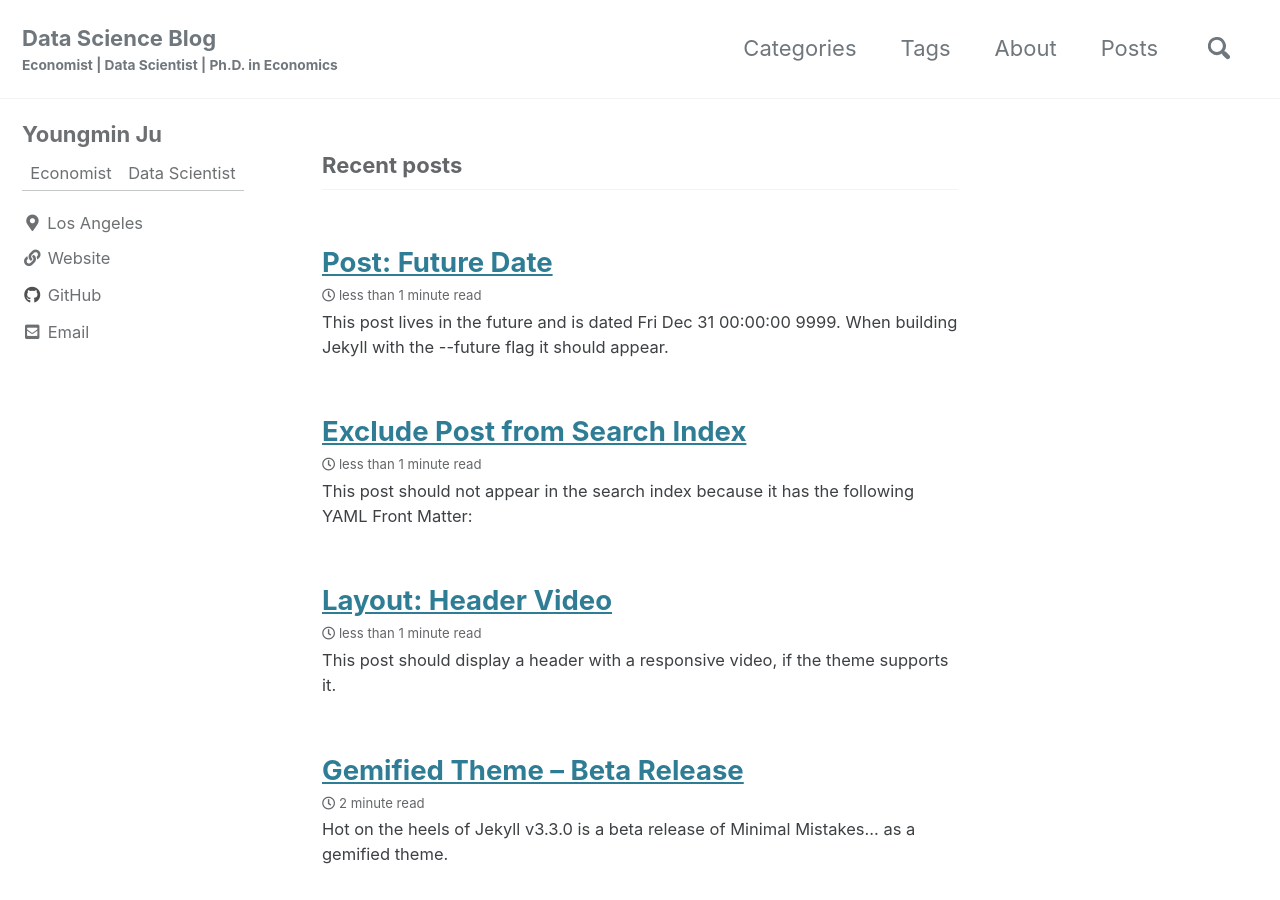
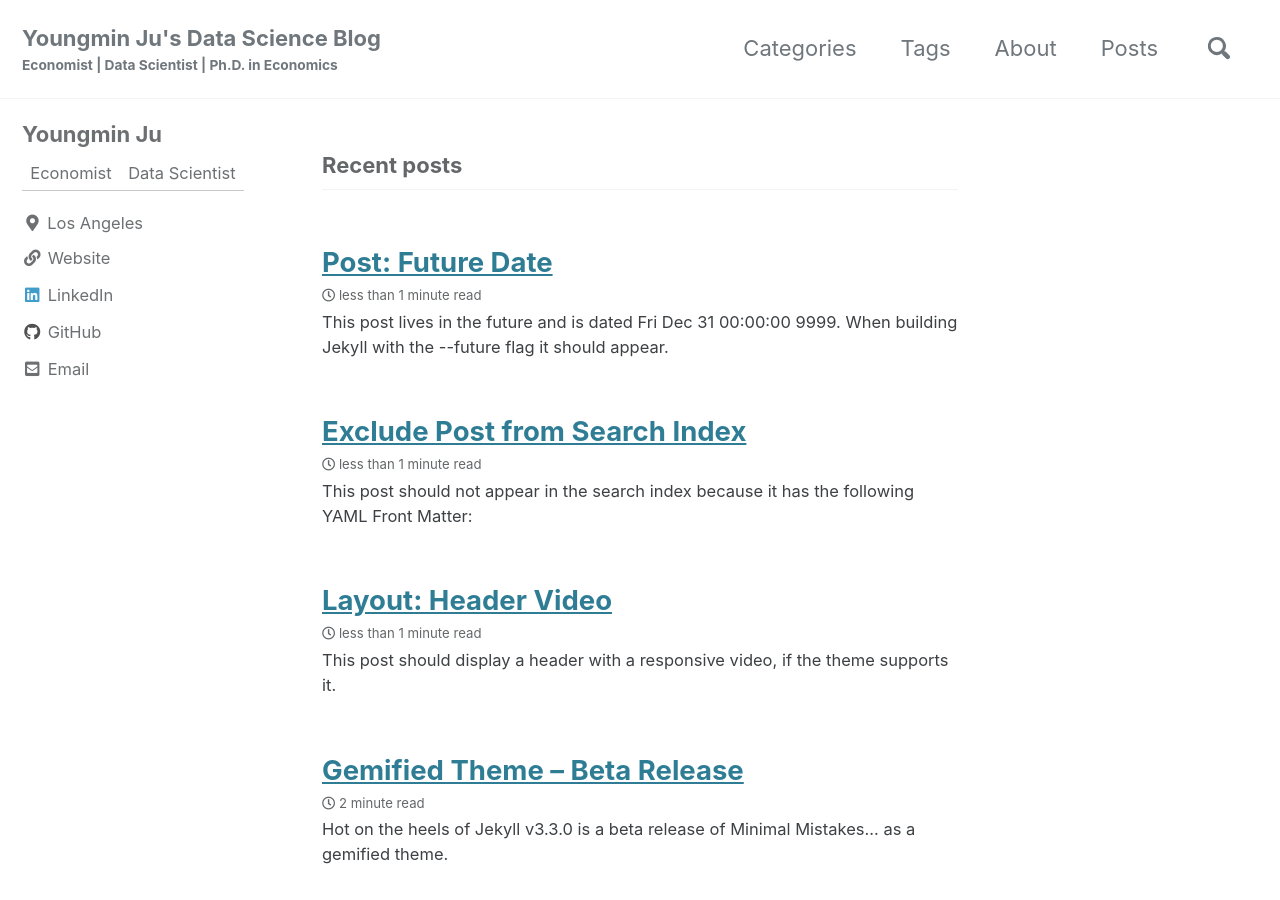
Before and after one commit to ymju86/ymju86.github.io, a Jekyll site: the page built from index.html, in a window 1280 px wide and 900 px high. Built offline with Jekyll 4.4.1, drawn with Linux system fonts in a browser that asks for light colours; cached includes are drawn as plain includes; the list of posts is cut into pages by our own code.

Commit message:
Update _config.yml

```diff
--- a/_config.yml
+++ b/_config.yml
@@ -26,7 +26,7 @@ baseurl                  : # the subpath of your site, e.g. "/blog"
 repository               : "ymju86/ymju86.github.io" # GitHub username/repo-name e.g. "mmistakes/minimal-mistakes"
 teaser                   : # path of fallback teaser image, e.g. "/assets/images/500x300.png"
 logo                     : # path of logo image to display in the masthead, e.g. "/assets/images/88x88.png"
-masthead_title           : "Data Science Blog" # overrides the website title displayed in the masthead, use " " for no title
+masthead_title           : "Youngmin Ju's Data Science Blog" # overrides the website title displayed in the masthead, use " " for no title
 breadcrumbs              : true # true, false (default)
 words_per_minute         : 200
 comments:
@@ -108,7 +108,7 @@ author:
       url: "https://youngminju.com"
     - label: "LinkedIn"
       icon: "fab fa-fw fa-linkedin"
-      # url: "https://twitter.com/"
+      url: "https://www.linkedin.com/in/youngmin-ju/"
     - label: "Facebook"
       icon: "fab fa-fw fa-facebook-square"
       # url: "https://facebook.com/"
```
